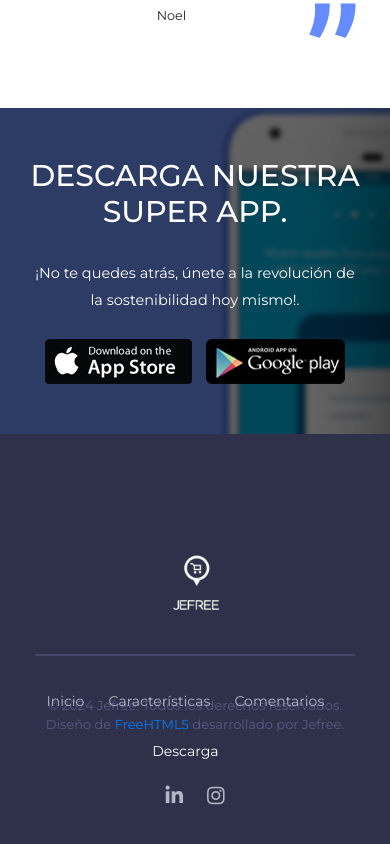
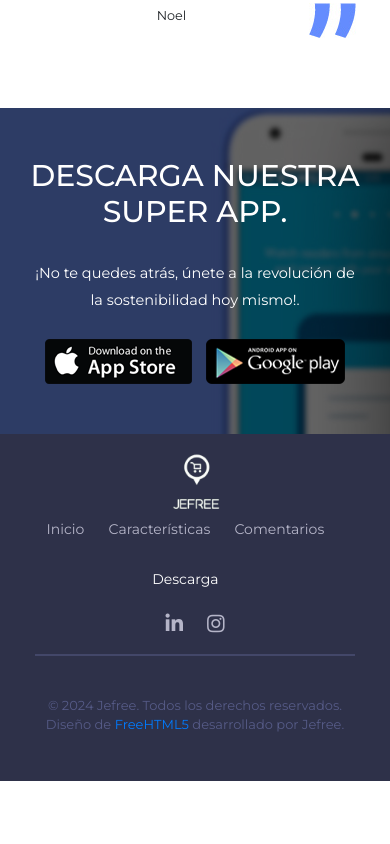
Before and after one commit to Jefree48/jefree, a website: page index.html in a window 390 px wide. Shown: the part 5996-6840 px from the top of the page. After the commit the page ends 6777 px from the top, so only its background shows below. Drawn offline with Linux system fonts and the light colour scheme.

Commit message:
media 800px without magin pading and heigh auto

```diff
--- a/css/style.css
+++ b/css/style.css
@@ -911,8 +911,7 @@ display: inline-block;
   .footer-outer .column-1-3 {
     width: 100%;
     float: none;
-    height: auto;
-    padding-top: 30px;
+
   }
 
   .footer-outer .column-2-3 {
```
